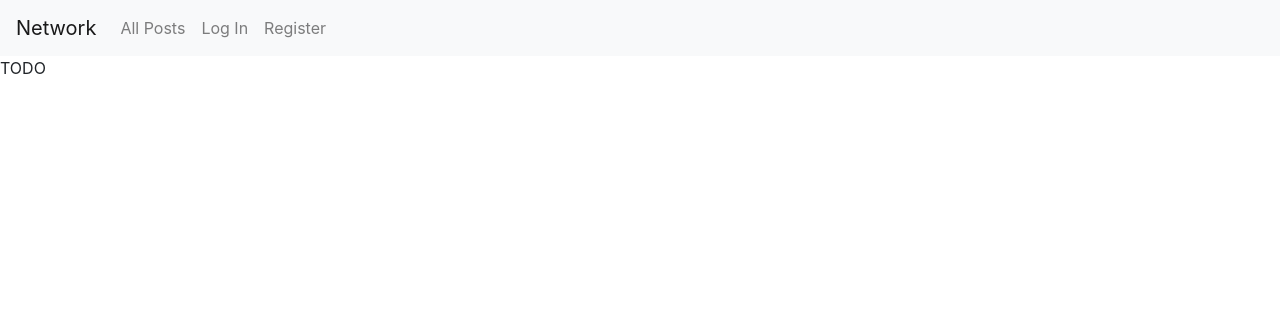
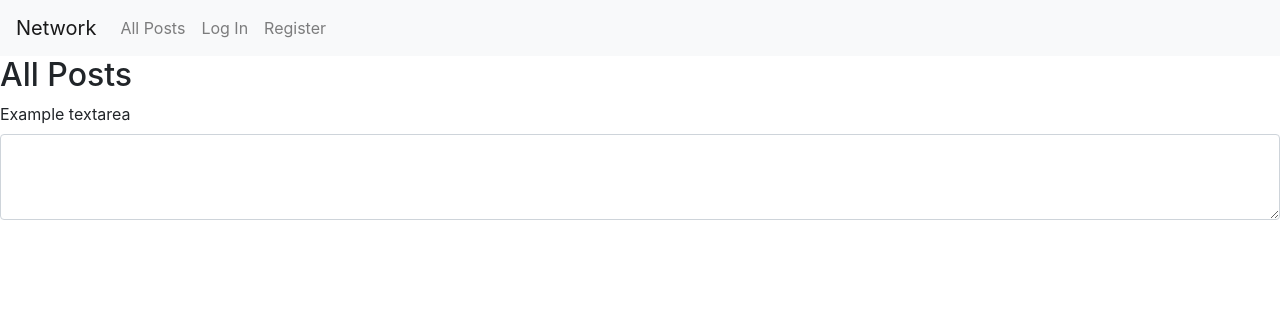
Before and after one commit to heinkhantzaw567/networkat, a Django app: page / in a window 1280 px wide. Shown: the top 316 px of the page. Run offline with Django 3.2, Linux system fonts and the light colour scheme; some libraries are stand-ins or nearby versions.

Commit message:
textarea

```diff
--- a/project4/network/models.py
+++ b/project4/network/models.py
@@ -4,3 +4,9 @@ from django.db import models
 
 class User(AbstractUser):
     pass
+
+class Posts(models.Model):
+    userid = models.ForeignKey(User,on_delete=models.CASCADE)
+    post = models.CharField(max_length=255)
+    created_at = models.DateTimeField(auto_now_add=True)
+    updated_at = models.DateTimeField(auto_now=True)
--- a/project4/network/templates/network/index.html
+++ b/project4/network/templates/network/index.html
@@ -1,5 +1,12 @@
 {% extends "network/layout.html" %}
 
 {% block body %}
-    TODO
+    <h2>All Posts</h2>
+    <form>
+        <div class="form-group">
+          <label for="exampleFormControlTextarea1">Example textarea</label>
+          <textarea class="form-control" id="exampleFormControlTextarea1" rows="3"></textarea>
+        </div>
+      </form>
+
 {% endblock %}
```
